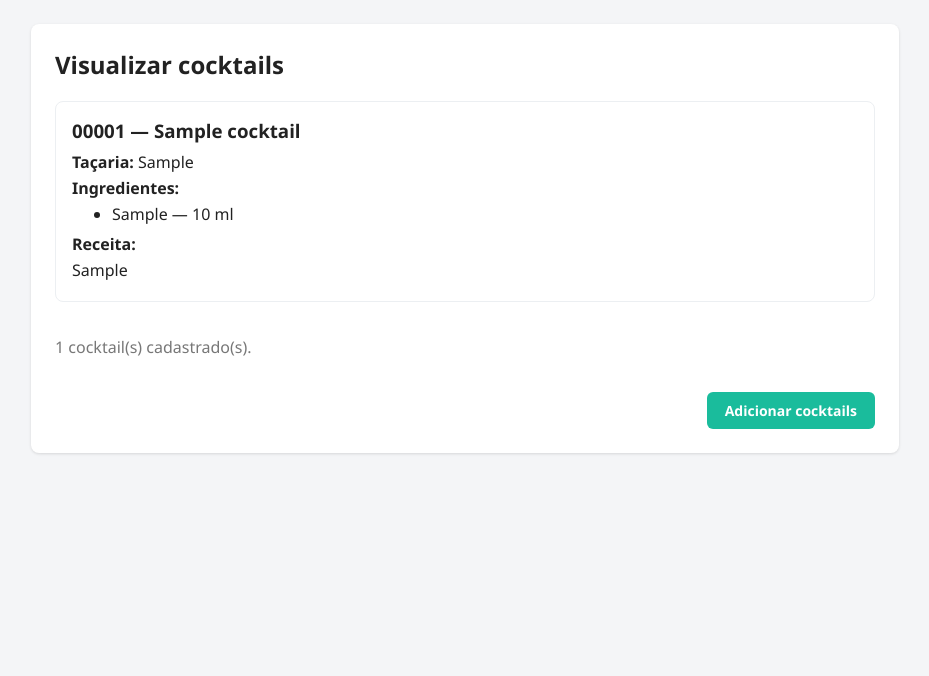
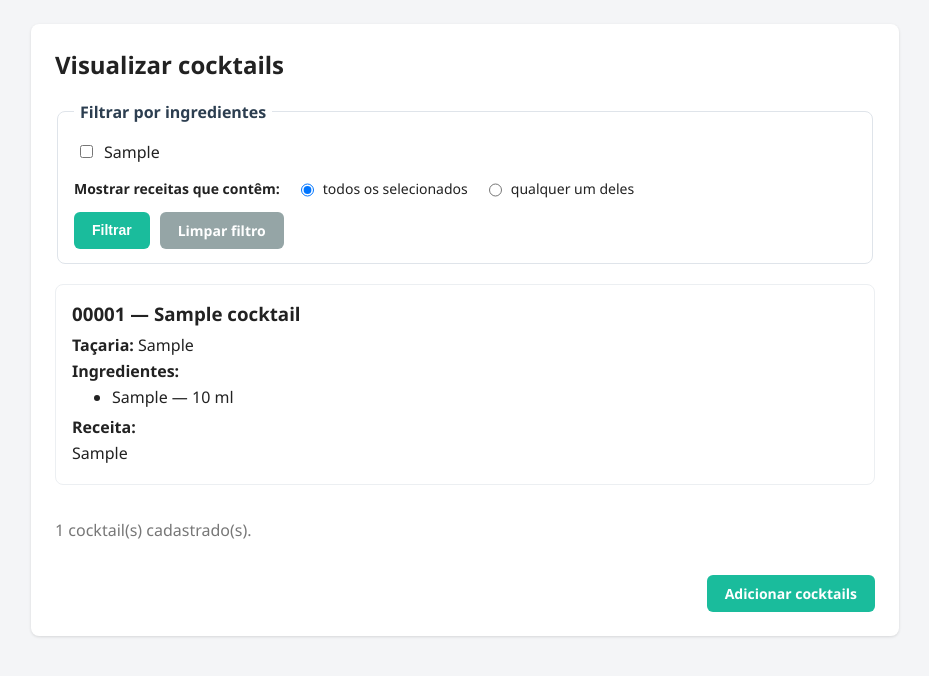
Before and after one commit to rauhmaru/bartender, a Flask app: page /receitas/cocktails in a window 1280 px wide. Shown: the part 106-782 px from the top of the page, without its empty margins (175-1104 px from the left). Run offline with Flask 3, Linux system fonts and the light colour scheme; tables that the repository leaves empty hold one stand-in row (values such as "Sample post").

Commit message:
Add ingredient filter to Visualizar receitas (modo todos/qualquer)

```diff
--- a/app.py
+++ b/app.py
@@ -200,7 +200,8 @@ def listar_cocktails():
     for c in cocktails:
         ingredientes = db.execute(
             """
-            SELECT p.produto AS produto, ci.quantidade_ml AS quantidade_ml
+            SELECT p.id AS produto_id, p.produto AS produto,
+                   ci.quantidade_ml AS quantidade_ml
             FROM cocktail_ingredientes ci
             JOIN produtos p ON p.id = ci.produto_id
             WHERE ci.cocktail_id = ?
@@ -315,10 +316,39 @@ def adicionar_cocktail():
 
 @app.route("/receitas/cocktails")
 def visualizar_cocktails():
-    """Lista os cocktails cadastrados com seus ingredientes."""
+    """Lista os cocktails, com filtro opcional por ingredientes (produtos)."""
+    produtos = listar_produtos()
+
+    selecionados = set()
+    for valor in request.args.getlist("ingredientes"):
+        if valor.isdigit():
+            selecionados.add(int(valor))
+
+    modo = request.args.get("modo", "todos")
+    if modo not in ("todos", "qualquer"):
+        modo = "todos"
+
     cocktails = listar_cocktails()
+    if selecionados:
+        filtrados = []
+        for c in cocktails:
+            ids_ingredientes = {ing["produto_id"] for ing in c["ingredientes"]}
+            if modo == "qualquer":
+                corresponde = bool(selecionados & ids_ingredientes)
+            else:
+                corresponde = selecionados <= ids_ingredientes
+            if corresponde:
+                filtrados.append(c)
+        cocktails = filtrados
+
     return render_template(
-        "visualizar_cocktails.html", cocktails=cocktails, ativo="ver_cocktails"
+        "visualizar_cocktails.html",
+        cocktails=cocktails,
+        produtos=produtos,
+        selecionados=selecionados,
+        modo=modo,
+        filtro_ativo=bool(selecionados),
+        ativo="ver_cocktails",
     )
 
 
--- a/templates/base.html
+++ b/templates/base.html
@@ -65,6 +65,27 @@
     .btn-add-ing {
       background: #34495e; margin-top: 4px;
     }
+    .filtro { margin-bottom: 20px; }
+    .filtro fieldset {
+      border: 1px solid #dfe4ea; border-radius: 8px; padding: 14px 16px;
+    }
+    .filtro legend { font-weight: 600; padding: 0 6px; color: #2c3e50; }
+    .filtro-ingredientes {
+      display: grid; grid-template-columns: repeat(auto-fill, minmax(180px, 1fr));
+      gap: 6px 14px; max-height: 220px; overflow-y: auto; padding: 4px 2px;
+    }
+    .filtro-item {
+      display: flex; align-items: center; gap: 8px; font-weight: 400; margin: 0;
+    }
+    .filtro-item input { width: auto; }
+    .filtro-modo {
+      margin-top: 12px; display: flex; flex-wrap: wrap; gap: 8px 16px;
+      align-items: center; font-size: 14px;
+    }
+    .filtro-modo span { font-weight: 600; }
+    .filtro-modo label { font-weight: 400; margin: 0; display: inline-flex; gap: 6px; }
+    .filtro-modo input { width: auto; }
+    .filtro-acoes { margin-top: 14px; display: flex; gap: 10px; }
     .acoes { text-align: right; margin-top: 8px; }
     button, .btn {
       background: #1abc9c; color: #fff; border: none; padding: 9px 18px;
--- a/templates/visualizar_cocktails.html
+++ b/templates/visualizar_cocktails.html
@@ -2,6 +2,35 @@
 {% block conteudo %}
 <div class="card">
   <h2>Visualizar cocktails</h2>
+
+  {% if produtos %}
+  <form method="get" action="{{ url_for('visualizar_cocktails') }}" class="filtro">
+    <fieldset>
+      <legend>Filtrar por ingredientes</legend>
+      <div class="filtro-ingredientes">
+        {% for p in produtos %}
+        <label class="filtro-item">
+          <input type="checkbox" name="ingredientes" value="{{ p['id'] }}"
+                 {{ 'checked' if p['id'] in selecionados else '' }}>
+          {{ p['produto'] }}
+        </label>
+        {% endfor %}
+      </div>
+      <div class="filtro-modo">
+        <span>Mostrar receitas que contêm:</span>
+        <label><input type="radio" name="modo" value="todos"
+               {{ 'checked' if modo != 'qualquer' else '' }}> todos os selecionados</label>
+        <label><input type="radio" name="modo" value="qualquer"
+               {{ 'checked' if modo == 'qualquer' else '' }}> qualquer um deles</label>
+      </div>
+      <div class="filtro-acoes">
+        <button type="submit">Filtrar</button>
+        <a class="btn secundario" href="{{ url_for('visualizar_cocktails') }}">Limpar filtro</a>
+      </div>
+    </fieldset>
+  </form>
+  {% endif %}
+
   {% if cocktails %}
     {% for c in cocktails %}
     <div style="border:1px solid #eceff2; border-radius:8px; padding:16px; margin-bottom:16px;">
@@ -17,7 +46,11 @@
       <p style="margin:4px 0; white-space:pre-wrap;">{{ c.receita }}</p>
     </div>
     {% endfor %}
-    <p class="vazio">{{ cocktails|length }} cocktail(s) cadastrado(s).</p>
+    <p class="vazio">
+      {{ cocktails|length }} cocktail(s){{ ' encontrado(s) com o filtro' if filtro_ativo else ' cadastrado(s)' }}.
+    </p>
+  {% elif filtro_ativo %}
+    <p class="vazio">Nenhuma receita corresponde aos ingredientes selecionados.</p>
   {% else %}
     <p class="vazio">Nenhum cocktail cadastrado.</p>
   {% endif %}
```
